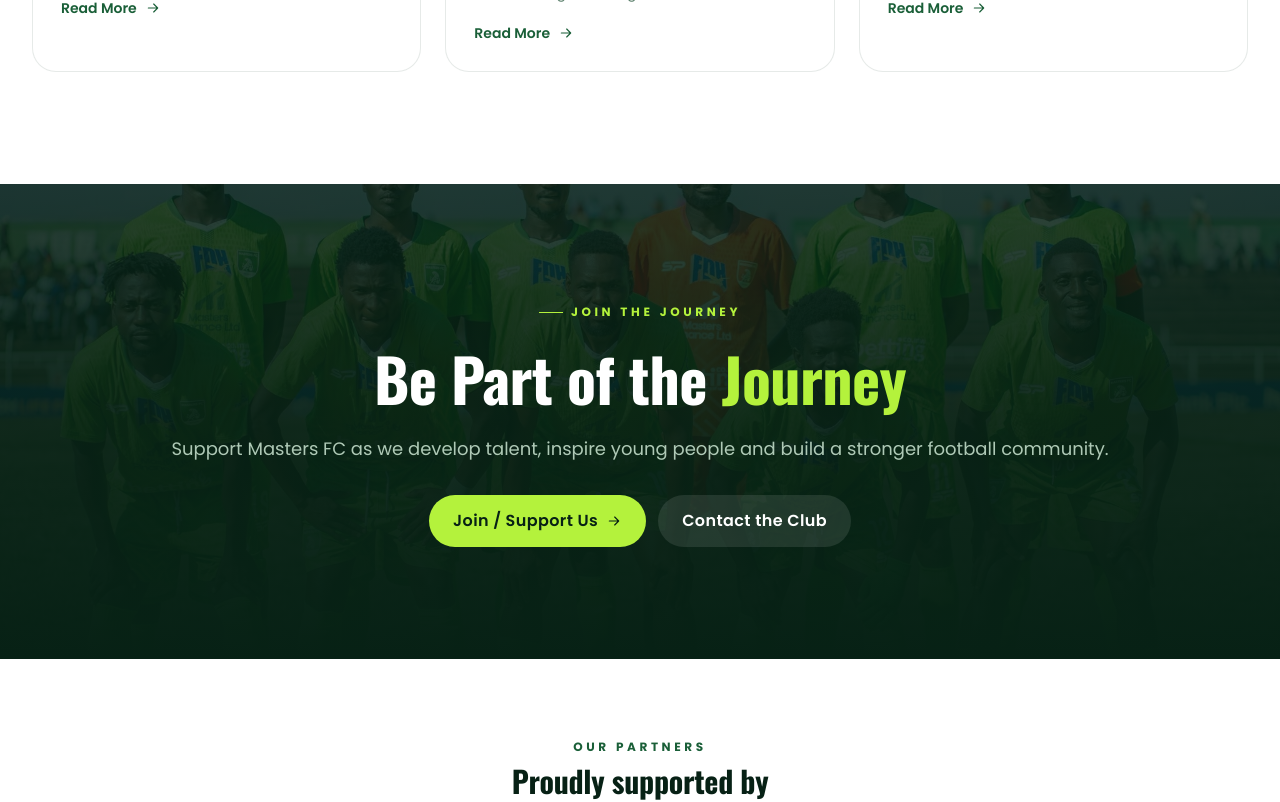
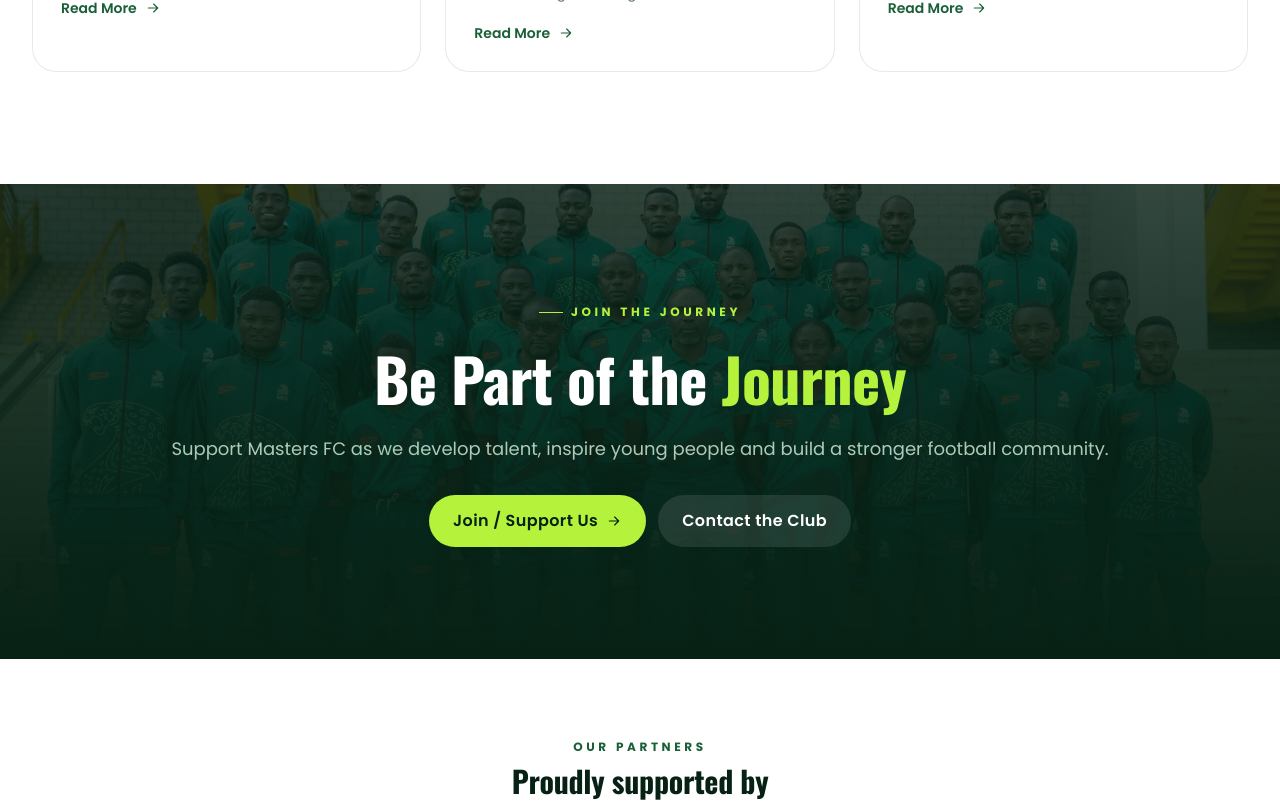
Before and after one commit to horacemw/mastersfc, a React (Vite) app: page / in a window 1280 px wide. Shown: the part 4760-5562 px from the top of the page. Built offline with nearby package versions, Linux system fonts and the light colour scheme.

Commit message:
home: use bepart.jfif as 'Be Part of the Journey' CTA background

```diff
--- a/src/pages/HomePage.tsx
+++ b/src/pages/HomePage.tsx
@@ -287,16 +287,15 @@ export function HomePage() {
       {/* COMMUNITY CTA */}
       <section className="relative py-20 md:py-28 overflow-hidden">
         <div className="absolute inset-0 bg-pitch-950" aria-hidden />
-        <div className="absolute inset-0 opacity-40" aria-hidden>
-          <ImagePlaceholder
-            type="hero"
-            src="/mastersfcheroimage.jfif"
+        <div className="absolute inset-0" aria-hidden>
+          <img
+            src="/bepart.jfif"
             alt=""
-            rounded="none"
-            className="h-full w-full"
+            className="h-full w-full object-cover opacity-45"
+            loading="lazy"
           />
         </div>
-        <div className="absolute inset-0 bg-gradient-to-t from-pitch-950 via-pitch-950/85 to-pitch-950/60" aria-hidden />
+        <div className="absolute inset-0 bg-gradient-to-t from-pitch-950 via-pitch-950/80 to-pitch-950/55" aria-hidden />
         <div className="container-fc relative z-10 text-center max-w-3xl">
           <div className="inline-flex items-center gap-2 text-xs font-bold tracking-[0.3em] uppercase text-lime-brand mb-5">
             <span className="h-px w-6 bg-lime-brand" />
```
Also changed, not shown: public/bepart.jfif (added), 5 other files (tests, documents, lock files or other folders).
